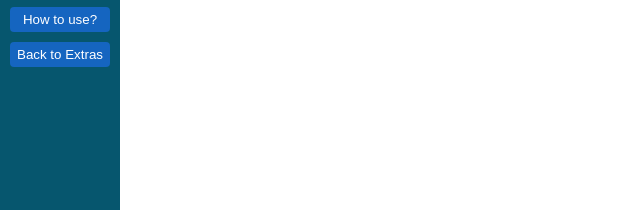
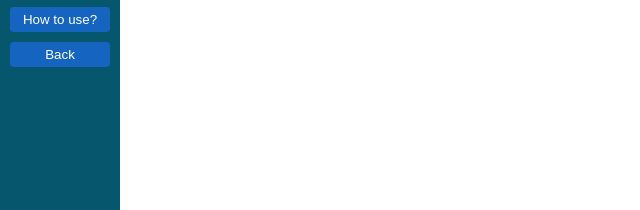
Before and after one commit to y-unees/Canvas-project, a plain HTML site: page index.html in a window 1280 px wide. Shown: the part 363-573 px from the top of the page, 0-640 px from the left. Drawn offline with Linux system fonts and the light colour scheme.

Commit message:
styled the button, better

```diff
--- a/index.html
+++ b/index.html
@@ -23,7 +23,7 @@
             <button id="eraser">Eraser</button>
             <button id="download">Download</button>
             <button id="help">How to use?</button>
-            <button class="back-button" onclick="window.history.back();">Back to Extras</button>
+            <button class="back-button" onclick="window.history.back();">Back</button>
 
             <!-- Pop-up modal -->
             <div id="help-modal" class="modal">
```
